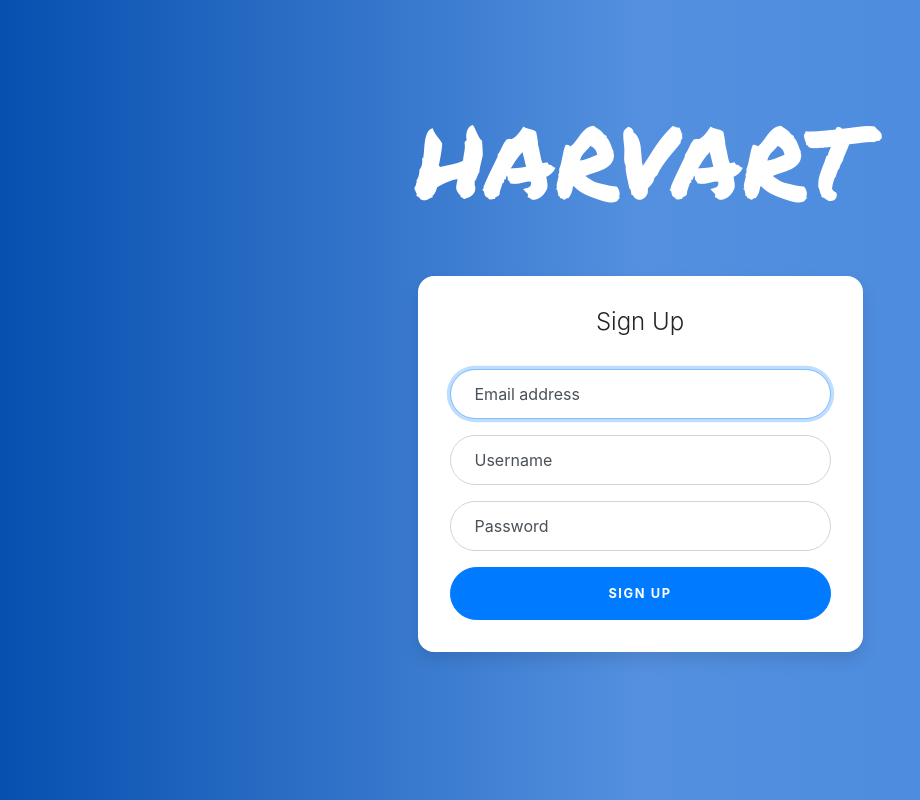
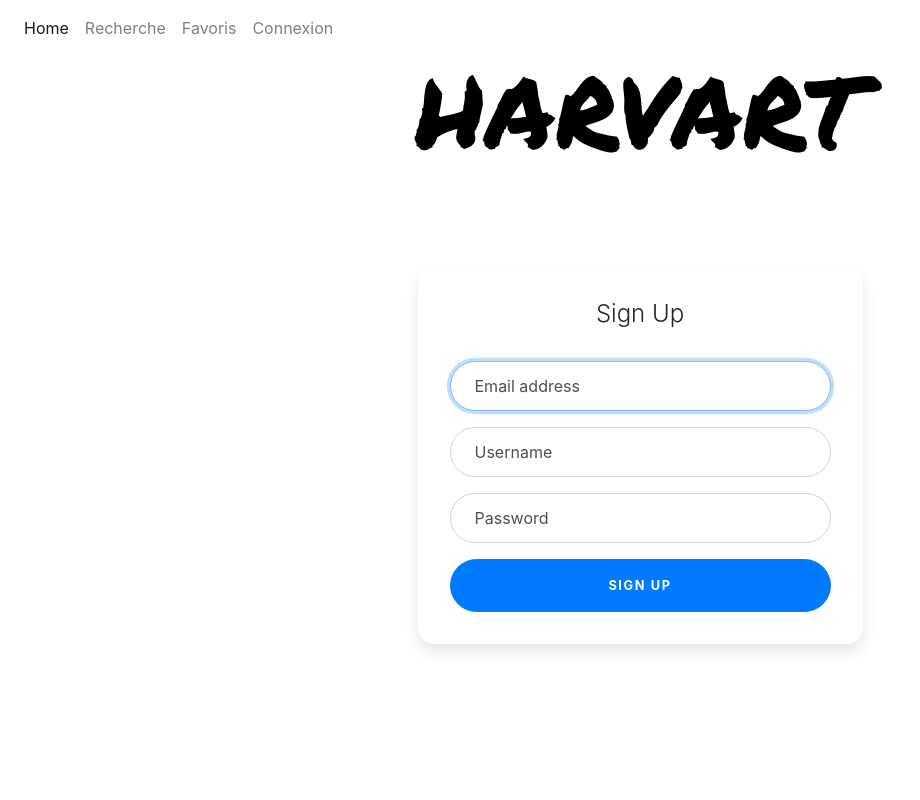
Before and after one commit to OwainCharlon/Harv-Art, a Flask app: page /signup in a window 1280 px wide. Shown: the whole page, without its empty margins (0-920 px from the left). Run offline with Flask 2, Linux system fonts and the light colour scheme; parts of the project's set-up code (start-up, migrations or seed data) failed here and were passed over; some libraries are stand-ins or nearby versions.

Commit message:
html oklmitus bien propre

```diff
--- a/main.py
+++ b/main.py
@@ -23,7 +23,7 @@ def homepage():
 def search():
     return render_template("search.html")
 
-@app.route("/favoris")
+@app.route("/favorites")
 def favorites():
     return render_template("favorites.html")
 
--- a/static/css/fav.css
+++ b/static/css/fav.css
@@ -1,11 +1,8 @@
-body {
-    background: linear-gradient(to right, #0750af, #5490df, #4486dd);
-}
 
 .title {
     margin-top :100px;
     font-family: "Permanent Marker", cursive;
     font-size: 70px;
-    color: white;
+    color: black;
 
 }
--- a/static/css/main.css
+++ b/static/css/main.css
@@ -28,14 +28,12 @@ body {
     align-items: center;
     margin-bottom: 40px;
 }
-.main{
 
-}
 .mainTitle h1 {
  margin-top: 100px;
     transform: scale(3);
     font-family: "Permanent Marker", cursive;
-    color: white;
+    color: black;
 }
 
 .dailyTitle {
--- a/static/css/signup.css
+++ b/static/css/signup.css
@@ -3,9 +3,7 @@
     --input-padding-y: 0.75rem;
 }
 
-body {
-    background: linear-gradient(to right, #0750af, #5490df, #4486dd);
-}
+
 
 .card-signin {
     border: 0;
@@ -99,10 +97,11 @@ body {
 }
 
 h1 {
-    margin-top: 100px;
+    margin-top: 50px;
+    margin-bottom: 50px;
     font-family: "Permanent Marker", cursive;
     font-size: 100px;
-    color: white;
+    color: black;
 }
 
 /* Fallback for Edge
--- a/templates/signup.html
+++ b/templates/signup.html
@@ -11,7 +11,30 @@
     <link href="https://fonts.googleapis.com/css2?family=Permanent+Marker&display=swap" rel="stylesheet">
     <title>Sign up</title>
 </head>
+ <header>
+        <nav class="navbar navbar-expand-lg navbar-light bg-white fixed-top">
+          <button class="navbar-toggler" type="button" data-toggle="collapse" data-target="#navbarTogglerDemo03" aria-controls="navbarTogglerDemo03" aria-expanded="false" aria-label="Toggle navigation">
+            <span class="navbar-toggler-icon"></span>
+          </button>
 
+          <div class="collapse navbar-collapse" id="navbarTogglerDemo03">
+            <ul class="navbar-nav mr-auto mt-2 mt-lg-0">
+              <li class="nav-item active">
+                <a class="nav-link" href="{{ url_for('homepage') }}">Home <span class="sr-only">(current)</span></a>
+              </li>
+              <li class="nav-item">
+                <a class="nav-link" href="{{ url_for('search') }}">Recherche</a>
+              </li>
+                <li class="nav-item">
+                <a class="nav-link" href="{{ url_for('favorites') }}">Favoris</a>
+              </li>
+              <li class="nav-item">
+                <a class='nav-link signIn' href="{{ url_for('signin') }}">Connexion</a>
+              </li>
+            </ul>
+          </div>
+        </nav>
+    </header>
 <body>
     {% with messages = get_flashed_messages() %}
 		{% if messages %}
```
Also changed, not shown: static/css/signin.css (+3 -5 lines), templates/favorites.html (+9 -6 lines), templates/index.html (+6 -3 lines), templates/search.html (+29 -3 lines), templates/signin.html (+23 -0 lines).
